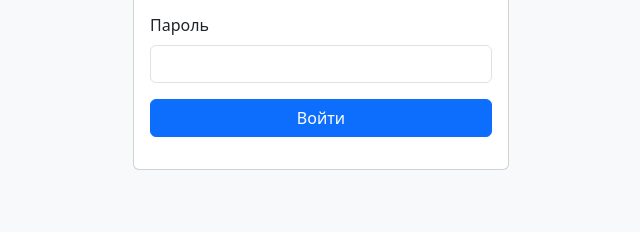
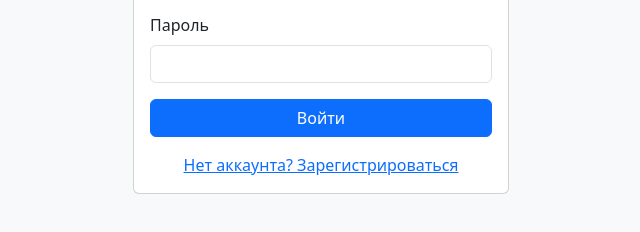
Before and after one commit to deruslanov1988-ctrl/avito-helper, a website: page login.html in a window 1280 px wide. Shown: the part 198-430 px from the top of the page, without its empty margins (319-959 px from the left). Drawn offline with nearby package versions, Linux system fonts and the light colour scheme.

Commit message:
login.html

```diff
--- a/login.html
+++ b/login.html
@@ -27,6 +27,9 @@
                     <button type="submit" class="btn btn-primary w-100">Войти</button>
                 </form>
                 <div id="loginMessage" class="mt-3"></div>
+                <div class="mt-3 text-center">
+    <a href="register.html">Нет аккаунта? Зарегистрироваться</a>
+</div>
             </div>
         </div>
     </div>
@@ -47,4 +50,5 @@
         };
     </script>
 </body>
+
 </html>
```
